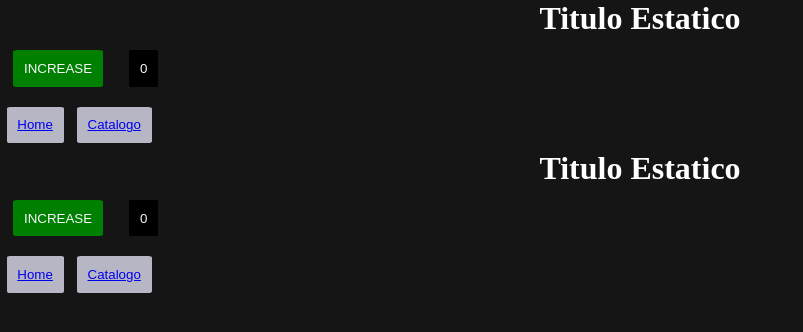
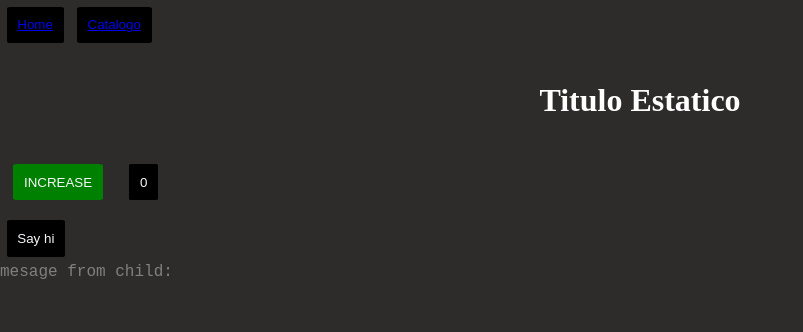
Before and after one commit to marlondt-dev/Ejerecicios-alebat, a Vue app in the folder proyect2/project2/: page / in a window 1280 px wide. Shown: the top 332 px of the page, without its empty margins (0-803 px from the left). Built offline with nearby package versions, Linux system fonts and the light colour scheme.

Commit message:
exercise 8

```diff
--- a/proyect2/project2/src/App.vue
+++ b/proyect2/project2/src/App.vue
@@ -1,8 +1,6 @@
 <script setup lang="ts">
-import HomePage from '@/views/HomePage.vue'
+import { RouterView } from 'vue-router'
 </script>
 <template>
-  <HomePage />
+  <RouterView />
 </template>
-
-<style lang="scss" scoped></style>
--- a/proyect2/project2/src/assets/scss/reset.scss
+++ b/proyect2/project2/src/assets/scss/reset.scss
@@ -5,7 +5,7 @@
 }
 
 body {
-  background-color: rgb(22, 21, 21);
+  background-color: rgb(46, 43, 43);
   max-width: 90em;
   height: 100vh;
   margin: auto;
@@ -18,12 +18,14 @@ h1 {
     sans-serif;
   font-size: 3em;
   color: lightskyblue;
+  margin: 2em;
 }
 
 h2 {
   text-align: center;
   font-size: 2em;
   color: rgb(175, 142, 101);
+  margin: 1em;
 }
 
 h3 {
@@ -33,7 +35,7 @@ h3 {
 
 button {
   border: none;
-  background-color: rgb(182, 182, 196);
+  background-color: rgb(0, 0, 0);
   color: rgb(246, 246, 250);
   text-align: center;
   padding: 0.8em;
--- a/proyect2/project2/src/components/ChildComponent.vue
+++ b/proyect2/project2/src/components/ChildComponent.vue
@@ -1,6 +1,14 @@
-<script setup lang="ts"></script>
+<script setup lang="ts">
+import { defineEmits } from 'vue'
+
+const emit = defineEmits(['greeting'])
+
+function clicking() {
+  emit('greeting', ' saying hello to my father')
+}
+</script>
 <template>
-  <div></div>
+  <button @click="clicking">Say hi</button>
 </template>
 
 <style lang="scss" scoped></style>
--- /dev/null
+++ b/proyect2/project2/src/components/ParentComponent.vue
@@ -0,0 +1,18 @@
+<script setup lang="ts">
+import ChildComponent from './ChildComponent.vue'
+import { ref } from 'vue'
+
+const message = ref('')
+
+const changeMessage = (msg) => {
+  message.value = msg
+}
+</script>
+<template>
+  <div>
+    <ChildComponent @greeting="changeMessage" />
+    <p>mesage from child: {{ message }}</p>
+  </div>
+</template>
+
+<style lang="scss" scoped></style>
--- a/proyect2/project2/src/router/index.ts
+++ b/proyect2/project2/src/router/index.ts
@@ -1,5 +1,5 @@
 import { createRouter, createWebHistory } from 'vue-router'
-import HomePage from '../views/HomePage.vue'
+import HomePage from '@/views/HomePage.vue'
 
 const router = createRouter({
   history: createWebHistory(import.meta.env.BASE_URL),
--- a/proyect2/project2/src/views/CatalogoPage.vue
+++ b/proyect2/project2/src/views/CatalogoPage.vue
@@ -4,9 +4,15 @@ import { productCard } from '@/mock/productCard'
 </script>
 
 <template>
+  <nav>
+    <button><RouterLink to="/">Home</RouterLink></button>
+    <button><RouterLink to="/catalogo">Catalogo</RouterLink></button>
+  </nav>
   <div class="card-container">
     <ProductCard v-for="(item, index) in productCard" :key="index" v-bind="item" />
   </div>
+
+  <RouterView />
 </template>
 
 <style lang="scss" scoped>
--- a/proyect2/project2/src/views/HomePage.vue
+++ b/proyect2/project2/src/views/HomePage.vue
@@ -2,19 +2,20 @@
 import { RouterLink, RouterView } from 'vue-router'
 import TheTitle from '@/components/TheTitle.vue'
 import TheCounter from '@/components/TheCounter.vue'
+import ParentComponent from '@/components/ParentComponent.vue'
 </script>
 
 <template>
-  <body>
-    <TheTitle>Titulo Estatico</TheTitle>
-    <TheCounter />
+  <nav>
+    <button><RouterLink to="/">Home</RouterLink></button>
+    <button><RouterLink to="/catalogo">Catalogo</RouterLink></button>
+  </nav>
 
-    <nav>
-      <button><RouterLink to="/home">Home</RouterLink></button>
-      <button><RouterLink to="/catalogo">Catalogo</RouterLink></button>
-      <RouterView />
-    </nav>
-  </body>
+  <TheTitle>Titulo Estatico</TheTitle>
+  <TheCounter />
+  <ParentComponent />
+
+  <RouterView />
 </template>
 
 <style scoped lang="scss"></style>
```
Also changed, not shown: proyect2/project2/src/components/PartentComponent.vue (deleted).
